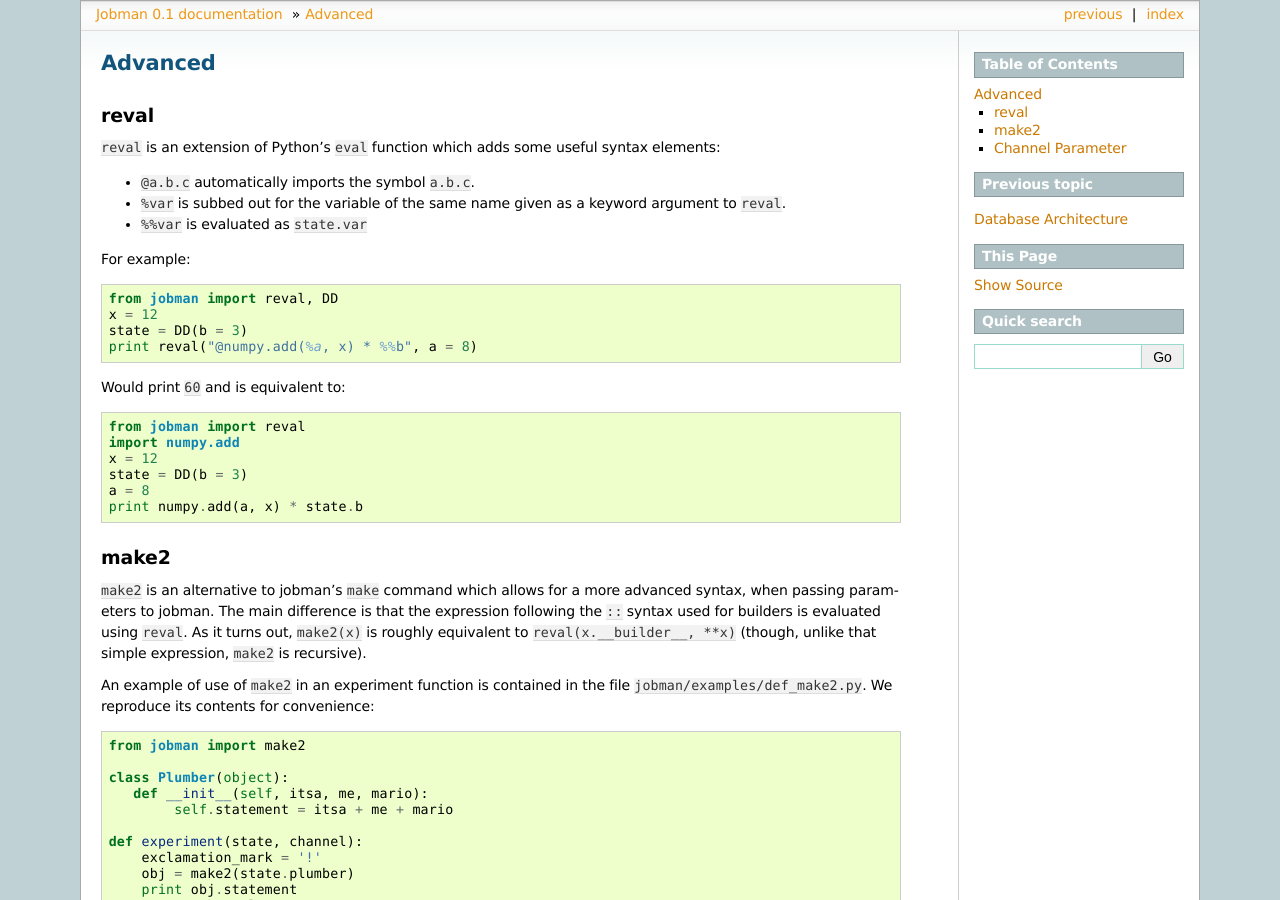
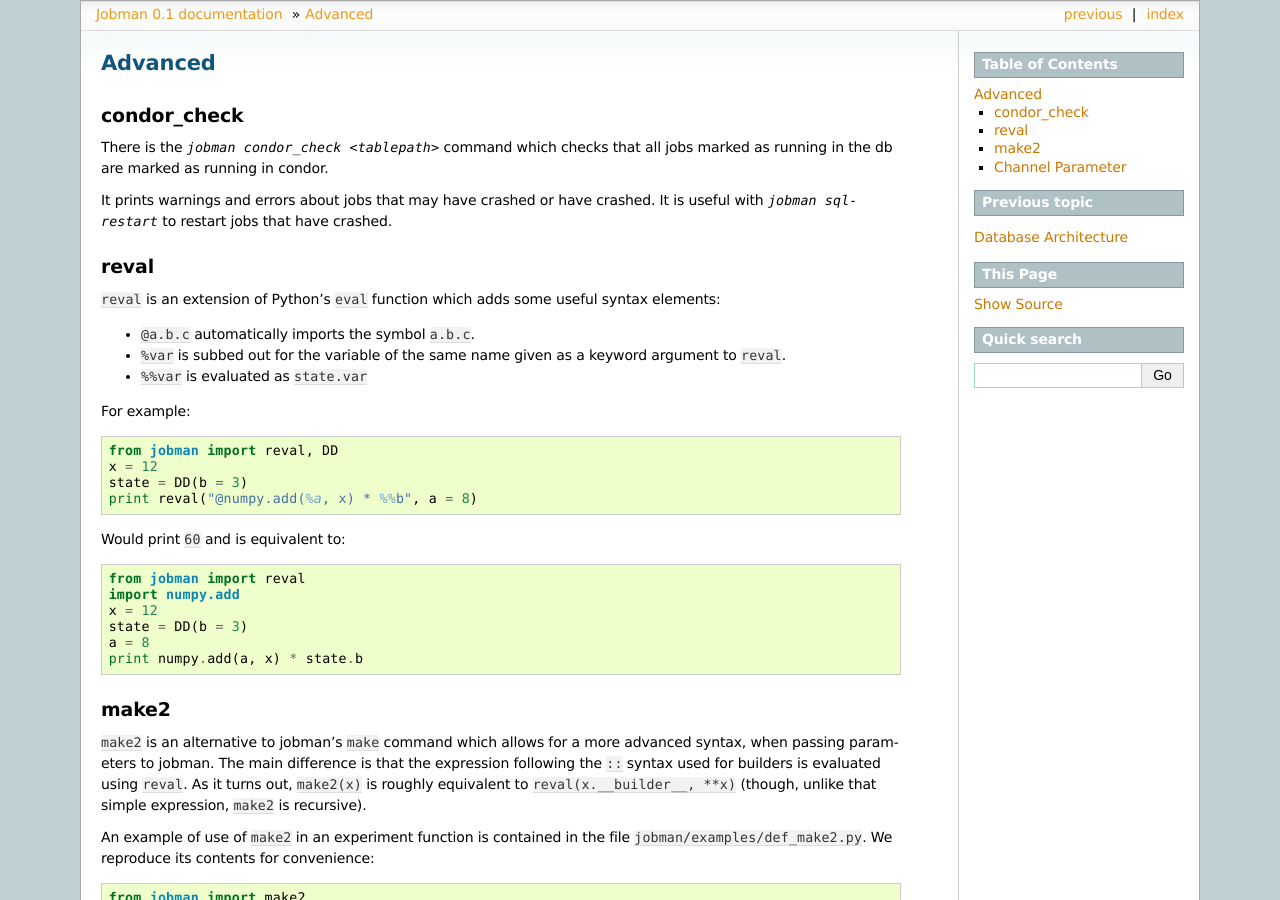
Before and after one commit to crmne/jobman, a Sphinx documentation site: the page built from doc/advanced.txt, in a window 1280 px wide and 900 px high. Built offline with Sphinx 7.4.7, drawn with Linux system fonts in a browser that asks for light colours; formulas are drawn with MathJax 3.

Commit message:
added documentation about jobman condor_check

```diff
--- a/doc/advanced.txt
+++ b/doc/advanced.txt
@@ -2,6 +2,16 @@
 
 Advanced
 ========
+
+condor_check
+------------
+
+There is the `jobman condor_check <tablepath>` command which checks that all jobs
+marked as running in the db are marked as running in condor.
+
+It prints warnings and errors about jobs that may have crashed or have crashed. It
+is useful with `jobman sqlrestart` to restart jobs that have crashed.
+
 
 reval
 -----
--- a/doc/intro.txt
+++ b/doc/intro.txt
@@ -40,13 +40,15 @@ The first (baby)step should be to become familiar with the various Jobman option
 
     Available commands: (use help <command> for more info)
     cmdline              Start an experiment with parameters given on the
-    command line.
+     			 command line.
+    condor_check         Check that all jobs marked as running in the db are
+    			 marked as running in condor
     help                 Get help for a topic.
     sql                  Run jobs from a sql table.
     sqlrestart           Set the status of jobs to START.
     sqlschedule          Schedule a job to run using the sql command.
     sqlschedules         Schedule multiple jobs from the command line to run
-    using the sql command.
+    			 using the sql command.
     sqlview              Create/drop a view of the scheduled experiments.
 
 Further exploration can be done using ``jobman help <command>``.
```
